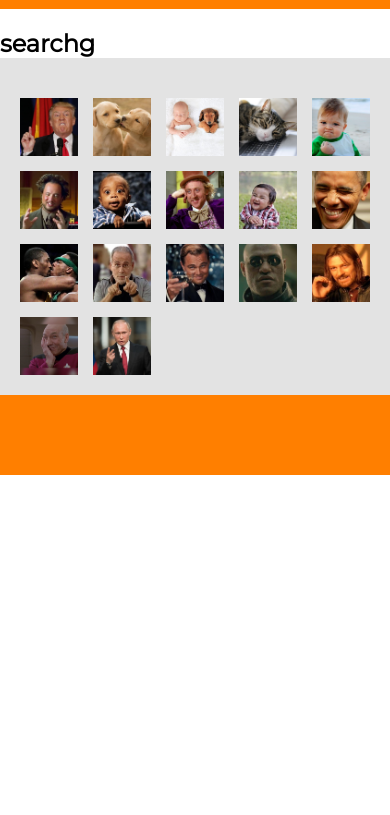
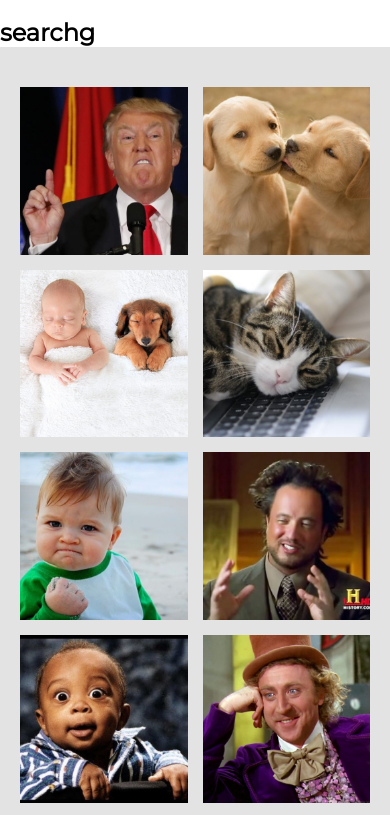
Before and after one commit to limorabv/Meme-generator, a plain HTML site: page index.html in a window 390 px wide. Shown: the part 71-886 px from the top of the page. Before the commit the page ends 844 px from the top, so only its background shows below. Drawn offline with Linux system fonts and the light colour scheme.

Commit message:
responssive

```diff
--- a/css/style.css
+++ b/css/style.css
@@ -260,3 +260,22 @@ select {
 .flex.align-start {
     align-items: flex-start;
 }
+
+@media (max-width: 890px) {
+    .images-container{
+        margin-left: auto;
+        margin-right: auto;
+        /* width: 60%; */
+        height: 100%;
+        padding: 20px;
+        background-color: #e3e3e3;
+        display: grid;
+        /* grid-template-rows: 1fr 1fr 1fr ;  */
+        grid-template-columns: 1fr 1fr;
+        /* grid-template-columns: repeat(auto-fill, minmax(180px, 1fr)); */
+
+        gap: 15px;
+
+    }
+
+}
```
